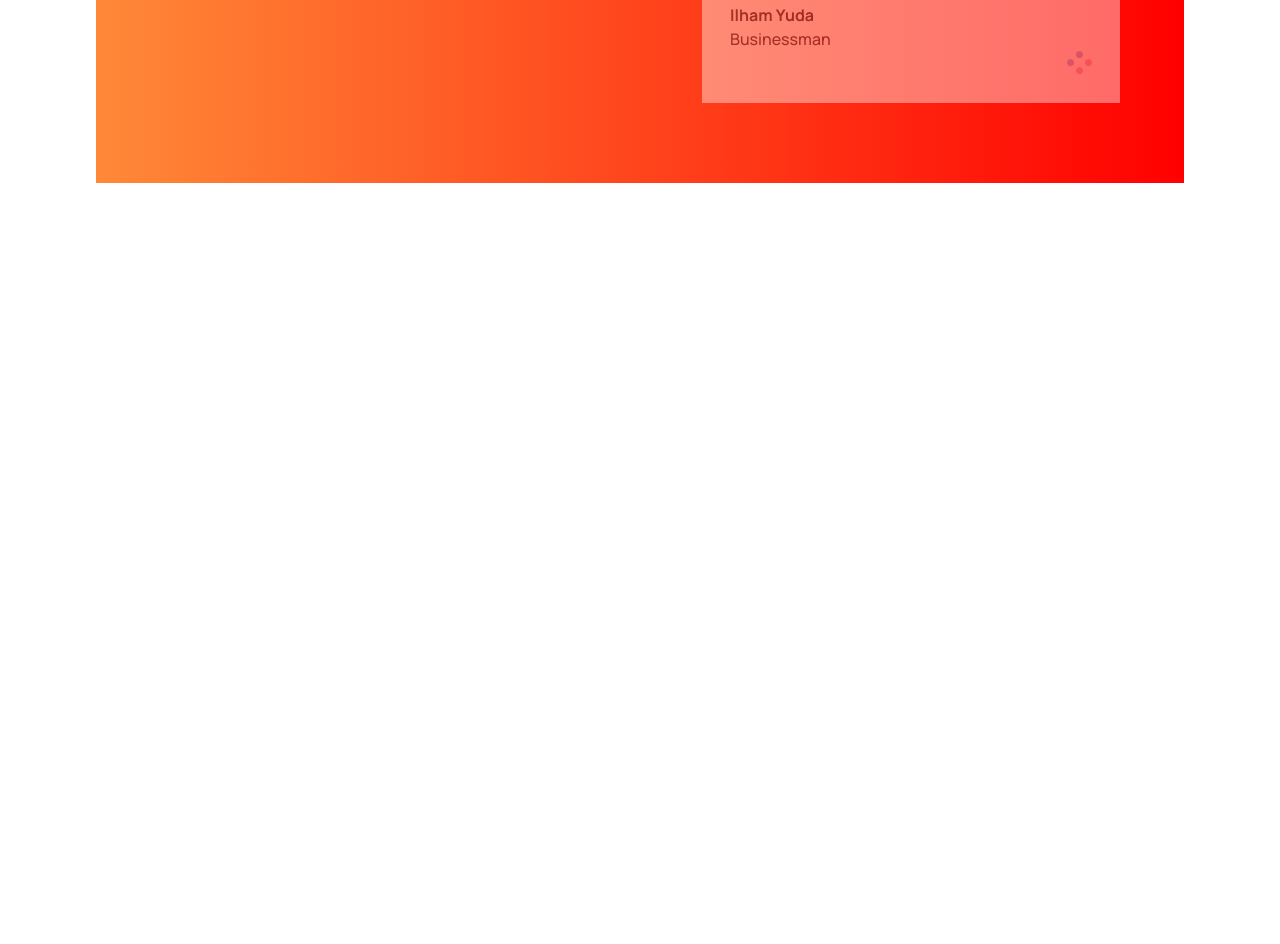
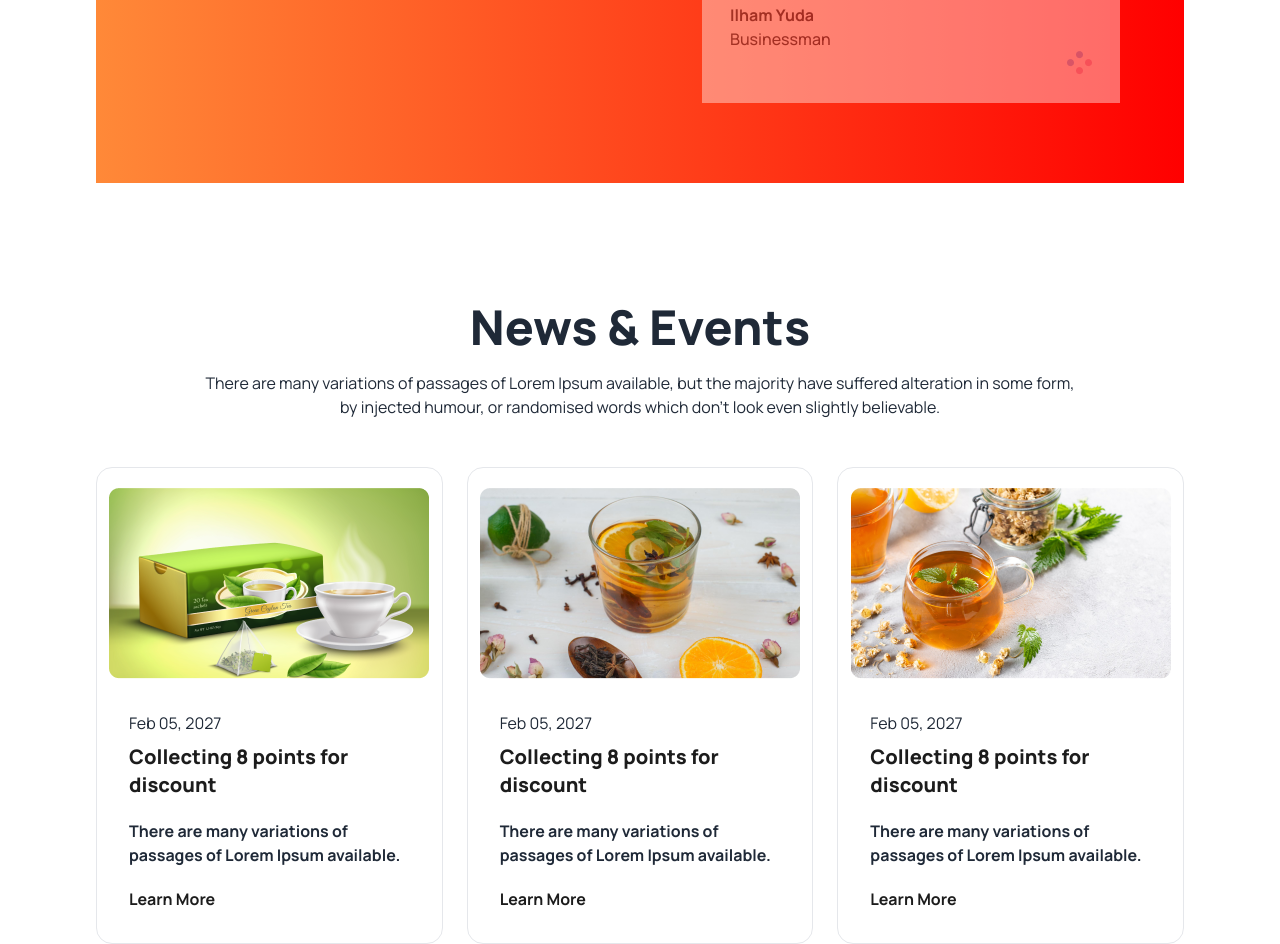
Before and after one commit to SanimSRk/TeaTopia-Cafe, a plain HTML site: page index.html in a window 1280 px wide. Shown: the part 2374-3318 px from the top of the page. Before the commit the page ends 2677 px from the top, so only its background shows below. Drawn offline with nearby package versions, Linux system fonts and the light colour scheme.

Commit message:
news section is complet

```diff
--- a/index.html
+++ b/index.html
@@ -190,6 +190,58 @@
 
       </div>
     </section>
+
+    <section class="w-[85%] mx-auto">
+
+      <div>
+        <div class="text-center lg:w-[80%] mx-auto">
+          <h2 class="text-3xl lg:text-5xl font-extrabold ">News & Events</h2>
+          <p class="mt-5">There are many variations of passages of Lorem Ipsum available, but the majority have suffered
+            alteration
+            in some form,
+            by injected humour, or randomised words which don't look even slightly believable.</p>
+        </div>
+        <div>
+
+          <div class="grid lg:grid-cols-3 md:grid-cols-2 gap-6 mt-12">
+
+            <div class="card   border ">
+              <figure><img class="mt-5" src="image/images/news-1.png" alt="Milk Tea" />
+              </figure>
+              <div class="card-body ">
+                <h2 class=" ">Feb 05, 2027</h2>
+                <h1 class=" text-[#1C1C1C] text-xl font-extrabold">Collecting 8 points for discount</h1>
+                <p class="font-bold my-3">There are many variations of passages of Lorem Ipsum available.</p>
+
+                <h2 class=" text-[#1C1C1C] font-bold">Learn More</h2>
+              </div>
+            </div>
+            <div class="card  border">
+              <figure><img class="mt-5" src="image/images/news-2.png" alt="Milk Tea" />
+              </figure>
+              <div class="card-body ">
+                <h2 class=" ">Feb 05, 2027</h2>
+                <h1 class=" text-[#1C1C1C] text-xl font-extrabold">Collecting 8 points for discount</h1>
+                <p class="font-bold my-3">There are many variations of passages of Lorem Ipsum available.</p>
+
+                <h2 class=" text-[#1C1C1C] font-bold">Learn More</h2>
+              </div>
+            </div>
+            <div class="card  border ">
+              <figure><img class="mt-5" src="image/images/news-3.png" alt="Milk Tea" />
+              </figure>
+              <div class="card-body ">
+                <h2 class=" ">Feb 05, 2027</h2>
+                <h1 class=" text-[#1C1C1C] text-xl font-extrabold">Collecting 8 points for discount</h1>
+                <p class="font-bold my-3">There are many variations of passages of Lorem Ipsum available.</p>
+
+                <h2 class=" text-[#1C1C1C] font-bold">Learn More</h2>
+              </div>
+            </div>
+
+
+          </div>
+    </section>
   </main>
   <footer>
 
```
